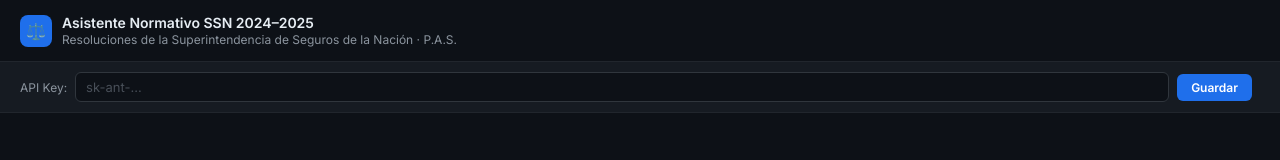
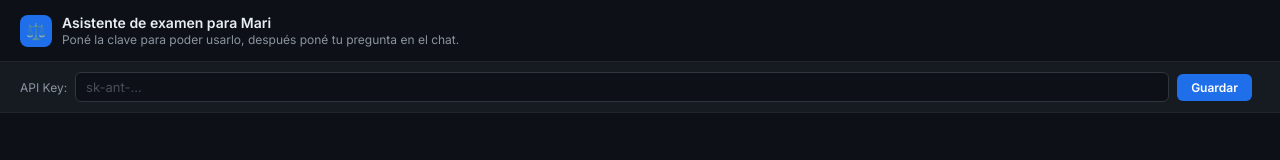
Before and after one commit to davidLgh/mari-bot, a plain HTML site: page index.html in a window 1280 px wide. Shown: the top 160 px of the page. Drawn offline with Linux system fonts and the light colour scheme.

Commit message:
Update index.html

```diff
--- a/index.html
+++ b/index.html
@@ -297,8 +297,8 @@
 <header>
   <div class="logo">⚖️</div>
   <div>
-    <h1>Asistente Normativo SSN 2024–2025</h1>
-    <p>Resoluciones de la Superintendencia de Seguros de la Nación · P.A.S.</p>
+    <h1>Asistente de examen para Mari</h1>
+    <p>Poné la clave para poder usarlo, después poné tu pregunta en el chat.</p>
   </div>
 </header>
 
```
